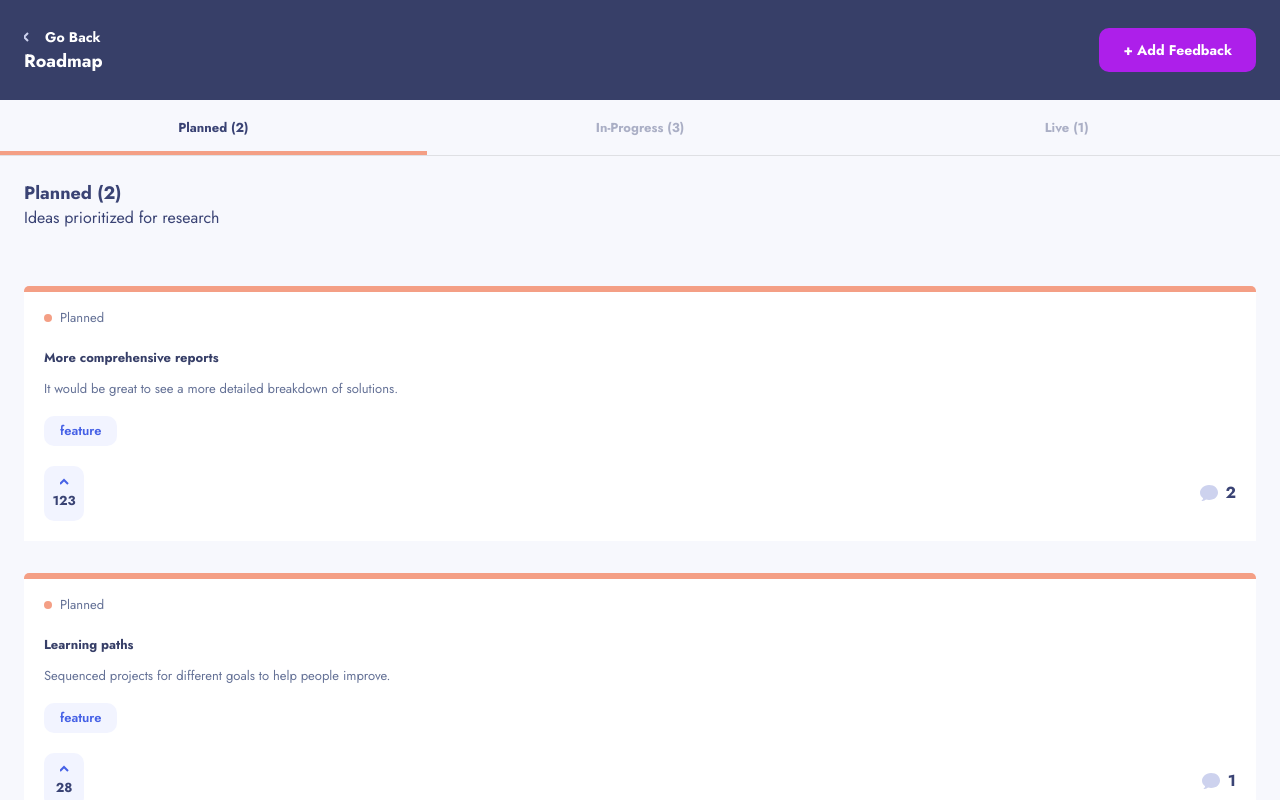
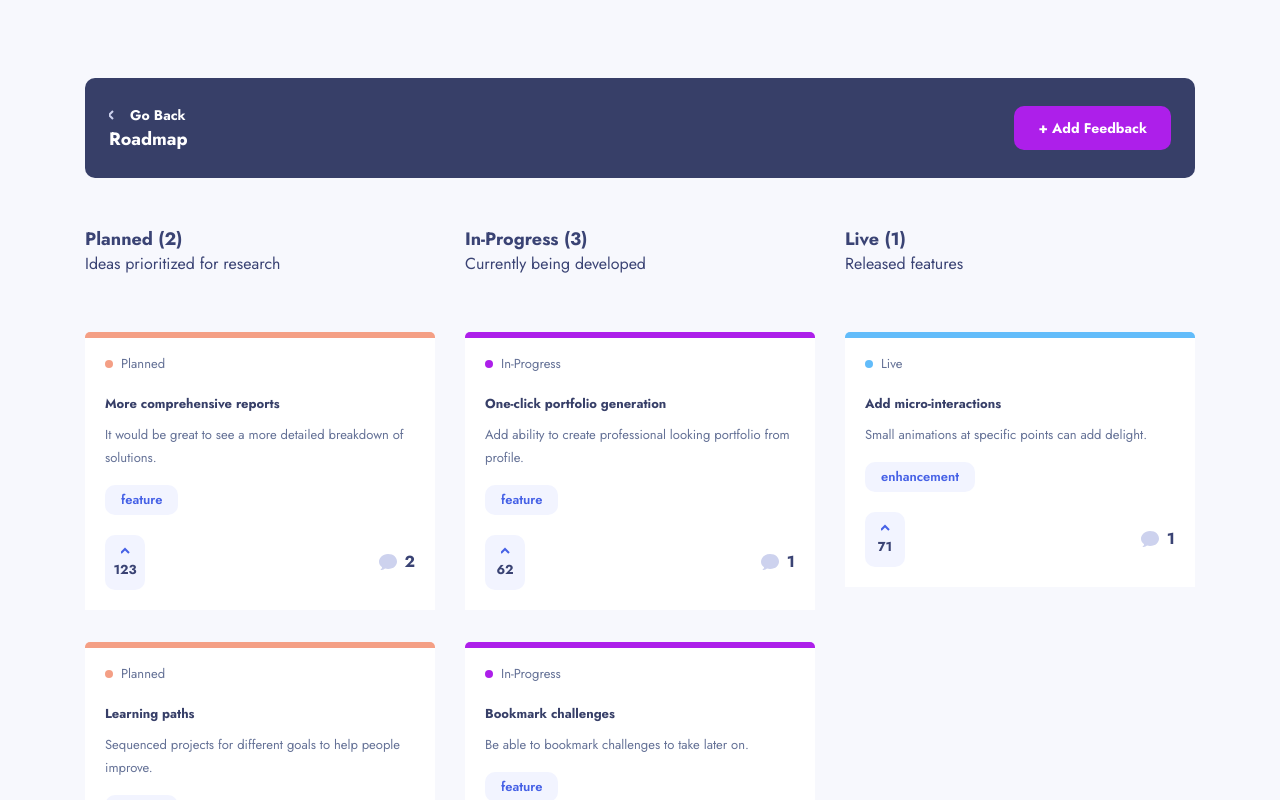
Before and after one commit to omonteon/product-feedback-app, a React (Vite) app: page /roadmap in a window 1280 px wide. Shown: the top 800 px of the page. Built offline with nearby package versions, Linux system fonts and the light colour scheme.

Commit message:
feat: Implement columns layout in roadmap for tablet/desktop

```diff
--- /dev/null
+++ b/src/components/RoadmapColumn/RoadmapColumn.tsx
@@ -0,0 +1,29 @@
+import styles from "./roadmapColumn.module.css";
+
+interface RoadmapColumnProps {
+  title: string;
+  count: number;
+  description: string;
+  children: React.ReactNode;
+}
+
+function RoadmapColumn({
+  title,
+  count,
+  description,
+  children,
+}: RoadmapColumnProps) {
+  return (
+    <div className={styles.column}>
+      <header className={styles.header}>
+        <h3>
+          {title} ({count})
+        </h3>
+        <p>{description}</p>
+      </header>
+      {children}
+    </div>
+  );
+}
+
+export default RoadmapColumn;
--- /dev/null
+++ b/src/components/RoadmapColumn/index.tsx
@@ -0,0 +1,3 @@
+import RoadmapColumn from "./RoadmapColumn";
+
+export default RoadmapColumn;
--- /dev/null
+++ b/src/components/RoadmapColumn/roadmapColumn.module.css
@@ -0,0 +1,3 @@
+.header {
+  margin-bottom: 1.5rem;
+}
--- a/src/components/RoadmapFeedbackList/roadmapFeedbackList.module.css
+++ b/src/components/RoadmapFeedbackList/roadmapFeedbackList.module.css
@@ -11,7 +11,6 @@
 }
 
 .mainContent {
-  margin-top: 24px;
   display: flex;
   flex-direction: column;
   row-gap: 1rem;
@@ -59,9 +58,3 @@ span.selectHandle path {
 .selectHandle.active {
   transform: rotate(180deg);
 }
-
-@media (min-width: 1440px) {
-  .mainContent {
-    padding: 24px 0;
-  }
-}
--- a/src/components/RoadmapHeader/roadmapHeader.module.css
+++ b/src/components/RoadmapHeader/roadmapHeader.module.css
@@ -22,3 +22,9 @@
   /* TODO: create a variable for this color */
   stroke: #cdd2ee;
 }
+
+@media (min-width: 768px) {
+  .roadmapHeader {
+    border-radius: 10px;
+  }
+}
--- a/src/pages/Roadmap/Roadmap.tsx
+++ b/src/pages/Roadmap/Roadmap.tsx
@@ -2,6 +2,7 @@ import { Suspense } from "react";
 import { Await, useLoaderData } from "react-router-dom";
 import { Tab, TabList, TabPanel, Tabs } from "react-tabs";
 import RoadmapHeader from "@components/RoadmapHeader";
+import RoadmapColumn from "@components/RoadmapColumn";
 import RoadmapFeedbackList from "@components/RoadmapFeedbackList";
 import { CurrentUser, Feedback } from "src/interfaces/Feedback";
 import styles from "./roadmap.module.css";
@@ -67,6 +68,7 @@ function RoadmapContent({ data }: { data: HomeDataTuple }) {
       <RoadmapHeader />
       <main className={styles.main}>
         <Tabs
+          className={styles.mobileView}
           selectedTabClassName={styles.selectedTab}
           selectedTabPanelClassName={styles.selectedPanel}
         >
@@ -82,19 +84,34 @@ function RoadmapContent({ data }: { data: HomeDataTuple }) {
           </TabList>
           {tabs.map((tab) => (
             <TabPanel key={tab.title} className={styles.tabPanel}>
-              <header>
-                <h3>
-                  {tab.title} ({tab.count})
-                </h3>
-                <p>{tab.description}</p>
-              </header>
+              <RoadmapColumn
+                title={tab.title}
+                count={tab.count}
+                description={tab.description}
+              >
+                <RoadmapFeedbackList
+                  feedbackList={tab.feedbackList}
+                  currentUser={currentUser}
+                />
+              </RoadmapColumn>
+            </TabPanel>
+          ))}
+        </Tabs>
+        <div className={styles.desktopView}>
+          {tabs.map((tab) => (
+            <RoadmapColumn
+              key={tab.title}
+              title={tab.title}
+              count={tab.count}
+              description={tab.description}
+            >
               <RoadmapFeedbackList
                 feedbackList={tab.feedbackList}
                 currentUser={currentUser}
               />
-            </TabPanel>
+            </RoadmapColumn>
           ))}
-        </Tabs>
+        </div>
       </main>
     </div>
   );
--- a/src/pages/Roadmap/roadmap.module.css
+++ b/src/pages/Roadmap/roadmap.module.css
@@ -45,3 +45,25 @@
 .selectedPanel {
   padding: 24px;
 }
+
+.desktopView {
+  display: none;
+}
+
+@media (min-width: 768px) {
+  .container {
+    margin: 4.875rem auto 0;
+    width: 1110px;
+  }
+
+  .mobileView {
+    display: none;
+  }
+
+  .desktopView {
+    margin-top: 3rem;
+    display: grid;
+    grid-template-columns: repeat(3, 1fr);
+    gap: 30px;
+  }
+}
```
